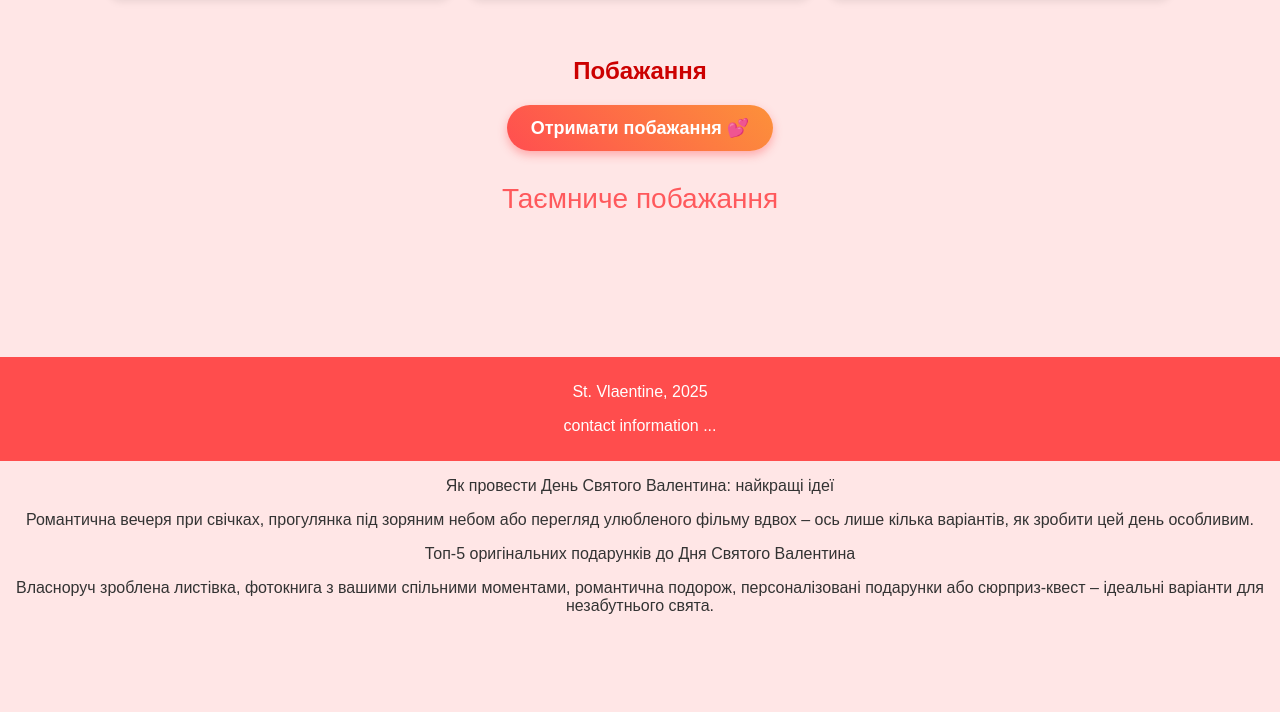
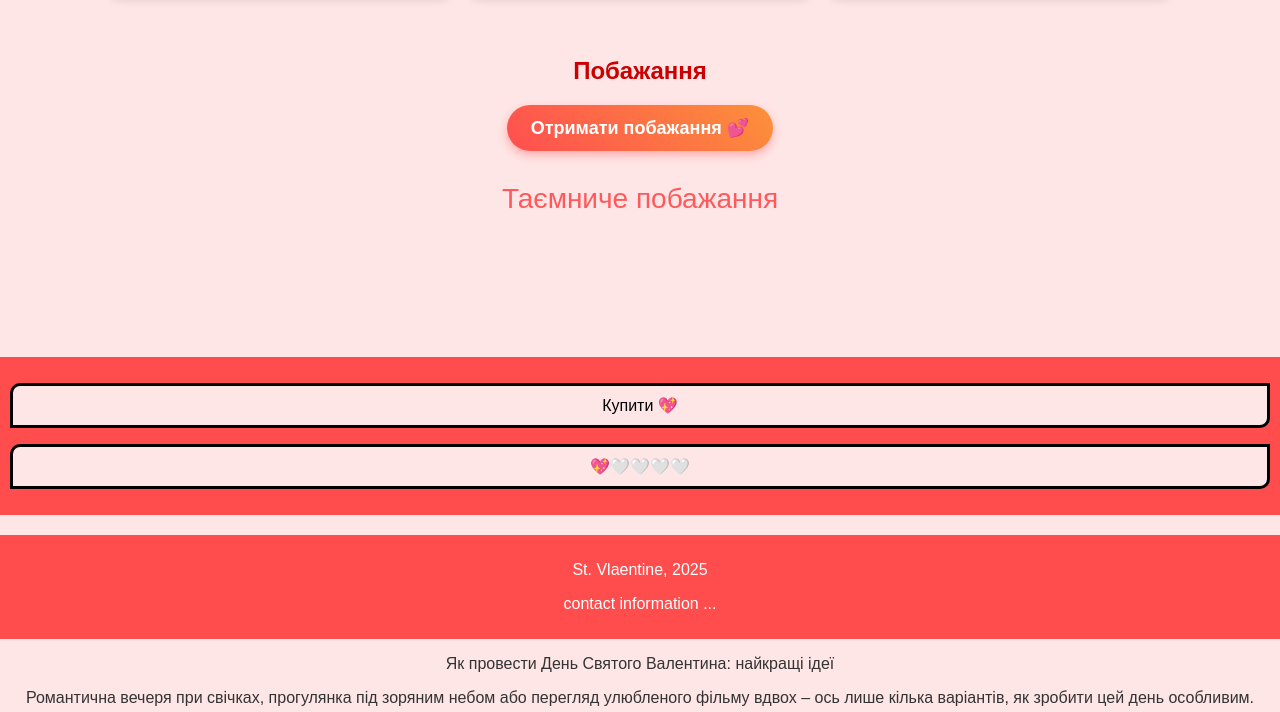
Before and after one commit to mms321/valentine, a plain HTML site: page index.html in a window 1280 px wide. Shown: the part 514-1226 px from the top of the page. Before the commit the page ends 1145 px from the top, so only its background shows below. Drawn offline with Linux system fonts and the light colour scheme.

Commit message:
Блоки з кнопками сердець

```diff
--- a/css/style.css
+++ b/css/style.css
@@ -115,3 +115,13 @@ footer {
   text-align: justify;
   text-align: center;
 }
+/*БЛОК З КУПІВЛЕЮ ТА ВІДОБРАЖЕННЯМ 💖*/
+.site-footer p {
+  color: #000000;
+  font-family: Arial, sans-serif;
+  border: 3px solid #000000;
+  padding: 10px 20px;
+  border-radius: 10px 0px;
+  background-color: #ffe6e6;
+  cursor: pointer;
+}
--- a/index.html
+++ b/index.html
@@ -50,13 +50,19 @@
         <p id="love-wishes">Таємниче побажання</p>
       </section>
 
-      <section></section>
+      <section>
+        <footer class="site-footer">
+          <p id ="btn_love_hearts">Купити 💖</p>
+          <p id="count-of-hearts">💖🤍🤍🤍🤍</p>
+        </footer>
+
+      </section>
       <section></section>
       <section></section>
       <section></section>
     </main>
 
-    <footer class="site-footer">
+    <footer class="site-footerr">
       <p>St. Vlaentine, 2025</p>
       <p>contact information ...</p>
     </footer>
```
